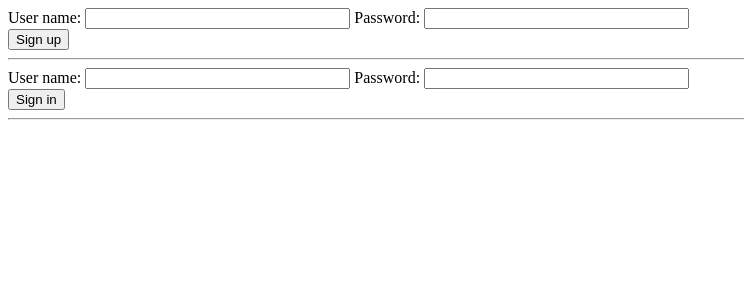
After one commit to mediaProduct2017/item-catalog, a Flask app: page /users/new in a window 1280 px wide. The commit adds this page. Shown: the top 300 px of the page, without its empty margins (0-744 px from the left). Run offline with Flask 2, Linux system fonts and the light colour scheme; some libraries are stand-ins or nearby versions.

Commit message:
feat: Sign up and sign in

```diff
--- a/server.py
+++ b/server.py
@@ -2,10 +2,11 @@
 # vitualenv at tensorflow
 # vagrant
 
-from flask import Flask, render_template, url_for, request, redirect, flash, jsonify
+from flask import Flask, render_template, url_for, request, redirect, flash, jsonify, abort
+from flask import session as login_session
 from sqlalchemy import create_engine, desc
 from sqlalchemy.orm import sessionmaker
-from database_setup import Base, Category, Item
+from database_setup import Base, Category, Item, User
 
 app = Flask(__name__)
 
@@ -23,6 +24,7 @@ def categoryAll():
     items = session.query(Item).order_by(desc(Item.id)).limit(5).all()
     return render_template('categories.html', categories=categories, items=items)
 
+
 @app.route('/catalog/JSON')
 def categoryAllJSON():
     temp_l = list()
@@ -38,6 +40,42 @@ def categoryAllJSON():
     # return jsonify(temp_l)
     return jsonify(Categories=temp_l)
 
+
+@app.route('/users/new', methods=['GET', 'POST'])
+def new_user():
+    if request.method == 'POST':
+        username = request.form['username']
+        password = request.form['password']
+        if username is None or password is None:
+            abort(400) # missing arguments but '' counts
+        if session.query(User).filter_by(username=username).first() is not None:
+            abort(400) # existing user
+        user = User(username = username)
+        user.hash_password(password)
+        session.add(user)
+        session.commit()
+        return redirect(url_for('log_in'))
+    else:
+        return render_template('login.html')
+
+
+@app.route('/users/login', methods=['GET', 'POST'])
+def log_in():
+    if request.method == 'POST':
+        username = request.form['username']
+        password = request.form['password']
+        print password
+        if username is None or password is None:
+            abort(400) # missing arguments but '' counts
+        the_user = session.query(User).filter_by(username=username).first()
+        if the_user is not None and the_user.verify_password(password):
+            login_session['username'] = username
+            flash("logged in as '%s'!" % username)
+        return redirect(url_for('categoryAll'))
+    else:
+        return render_template('login.html')
+
+
 @app.route('/catalog/<int:category_id>/')
 def category(category_id):
     category = session.query(Category).filter_by(id=category_id).one()
@@ -47,6 +85,7 @@ def category(category_id):
     # return render_template('categoryitems.html', category=category)
     return render_template('categoryitems.html', category=category, items=items)
 
+
 @app.route('/catalog/<int:category_id>/JSON')
 def categoryItemJSON(category_id):
     category = session.query(Category).filter_by(id=category_id).one()
@@ -55,6 +94,7 @@ def categoryItemJSON(category_id):
     return jsonify(Category=category.name, Items=[i.serialize for i in items])
     # return jsonify(Items=[i.serialize() for i in items]) # TypeError: 'dict' object is not callable
 
+
 @app.route('/catalog/<int:category_id>/<int:item_id>')
 def item(category_id, item_id):
     the_item = session.query(Item).filter_by(id=item_id).one()
@@ -62,10 +102,12 @@ def item(category_id, item_id):
     # return render_template('item.html', category_id=category_id, item_id=item_id, item=the_item)
     return render_template('item.html', item=the_item)
 
+
 @app.route('/catalog/<int:category_id>/<int:item_id>/JSON')
 def itemJSON(category_id, item_id):
     item = session.query(Item).filter_by(id=item_id).one()
     return jsonify(Item=item.serialize)
+
 
 @app.route('/catalog/newcategory', methods=['GET', 'POST'])
 def newCategory():
@@ -78,6 +120,7 @@ def newCategory():
         return redirect(url_for('categoryAll'))
     else:
         return render_template('newcategory.html')
+
 
 @app.route('/catalog/<int:category_id>/newitem', methods=['GET', 'POST'])
 def newItem(category_id):
@@ -99,6 +142,7 @@ def editMenuItem(restaurant_id, menu_id):
     return "page to edit a menu item. Task 2 complete!"
 '''
 
+
 @app.route('/catalog/<int:category_id>/<int:item_id>/edit', methods=['GET', 'POST'])
 def editItem(category_id, item_id):
     editedItem = session.query(Item).filter_by(id=item_id).one()
@@ -117,7 +161,20 @@ def editItem(category_id, item_id):
         # SHOULD USE IN YOUR EDITMENUITEM TEMPLATE
         return render_template('edititem.html', category_id=category_id, item_id=item_id, item=editedItem)
 
-@app.route('/restaurants/<int:category_id>/<int:item_id>/delete/', methods=['GET', 'POST'])
+@app.route('/catalog/<int:category_id>/delete/', methods=['GET', 'POST'])
+def deleteCategory(category_id):
+    deletedCat = session.query(Category).filter_by(id=category_id).one()
+    if request.method == 'POST':
+        if deletedCat:
+            session.delete(deletedCat)
+            session.commit()
+            flash("category deleted!")
+            return redirect(url_for('categoryAll'))
+    else:
+        return render_template('deletecat.html', category=deletedCat)
+
+
+@app.route('/catalog/<int:category_id>/<int:item_id>/delete/', methods=['GET', 'POST'])
 def deleteItem(category_id, item_id):
     deletedItem = session.query(Item).filter_by(id=item_id).one()
     if request.method == 'POST':
--- a/templates/categoryitems.html
+++ b/templates/categoryitems.html
@@ -21,6 +21,10 @@
 
         <a href="{{url_for('newItem', category_id = category.id)}}">Add a new item</a>
 
+        <br>
+
+        <a href = "{{url_for('deleteCategory', category_id=category.id)}}">Delete the category</a>
+
         <br><br>
 
         <!--<header>All the items</header>-->
--- /dev/null
+++ b/templates/login.html
@@ -0,0 +1,62 @@
+<!DOCTYPE html>
+
+<html>
+    <head>
+
+        <!--LOAD PRE-REQUISITES FOR GOOGLE SIGN IN -->
+        <script src="//ajax.googleapis.com/ajax/libs/jquery/1.8.2/jquery.min.js">
+        </script>
+
+        <script src="//apis.google.com/js/platform.js?onload=start"> </script>
+
+        <!-- END PRE-REQUISITES FOR GOOGLE SIGN IN -->
+
+
+    </head>
+
+
+<body>
+
+
+<!-- GOOGLE PLUS SIGN IN BUTTON-->
+        <form action= "{{url_for('new_user')}}" method = 'POST'>
+            User name:
+            <input type = 'text' size='30' name = 'username'>
+            Password:
+            <input type = 'password' size='30' name = 'password'>
+            <br>
+
+            <input type='submit' value='Sign up'>
+        </form>
+
+        <hr>
+
+        <form action= "{{url_for('log_in')}}" method = 'POST'>
+            User name:
+            <input type = 'text' size='30' name = 'username'>
+            Password:
+            <input type = 'password' size='30' name = 'password'>
+            <br>
+
+            <input type='submit' value='Sign in'>
+        </form>
+
+        <hr>
+
+        <div id="signInButton">
+            <span class="g-signin"
+            data-scope="openid email"
+            data-clientid="YOUR_CLIENT_ID_GOES_HERE.apps.googleusercontent.com"
+            data-redirecturi="postmessage"
+            data-accesstype="offline"
+            data-cookiepolicy="single_host_origin"
+            data-callback="signInCallback"
+            data-approvalprompt="force">
+            </span>
+        </div>
+
+<!--END GOOGLE PLUS SIGN IN BUTTON -->
+
+  </body>
+
+  </html>
```
Also changed, not shown: database_setup.py (+14 -1 lines), templates/deletecat.html (added, +16 -0 lines), templates/login2.html (added, +57 -0 lines), 1 other file.
